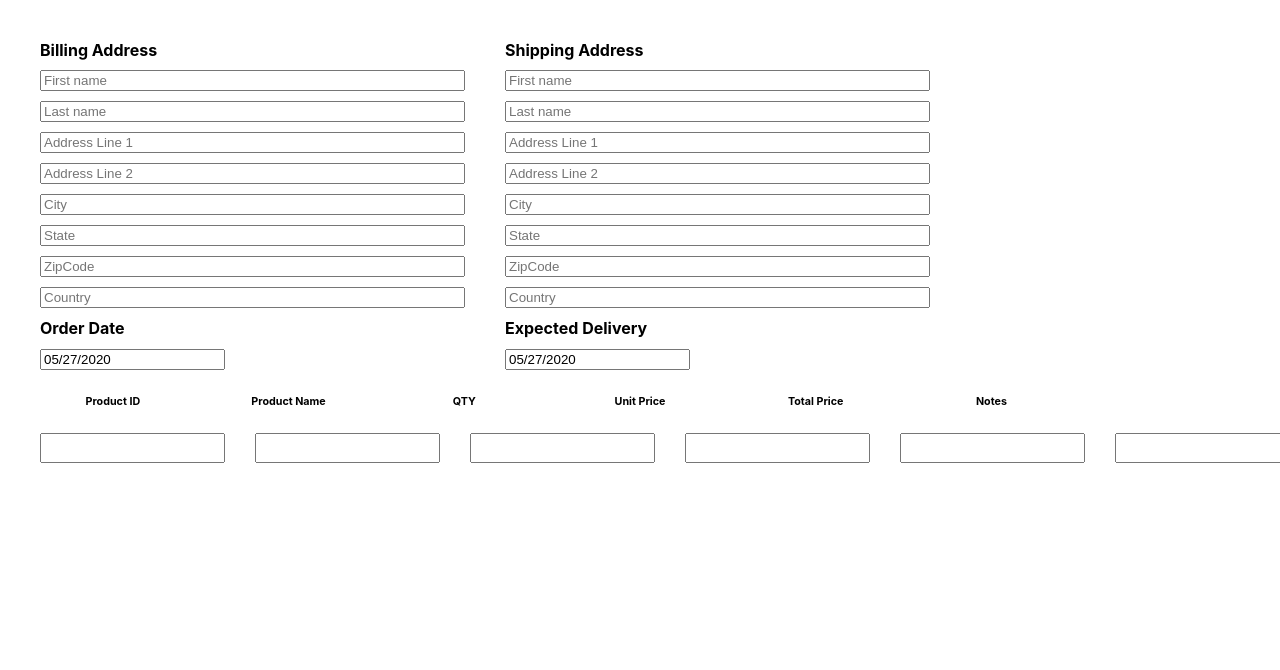
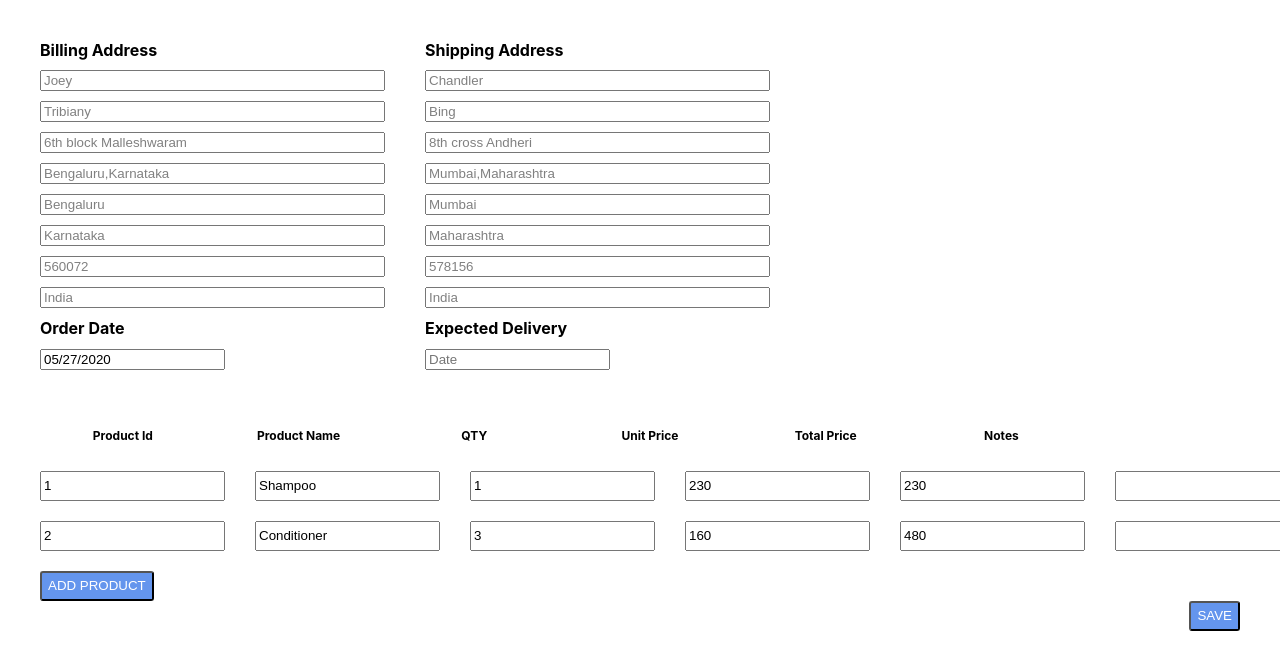
Before and after one commit to NikithaNadig/Shopping-Cart, a React (Create React App) app: page / in a window 1280 px wide. Shown: the top 670 px of the page. Built offline with nearby package versions, Linux system fonts and the light colour scheme.

Commit message:
Complete UI with validation

```diff
--- a/src/App.css
+++ b/src/App.css
@@ -4,3 +4,10 @@
 .personal-container {
     display: flex;
 }
+.save-button {
+    float: right;
+    background-color: cornflowerblue;
+    color: white;
+    border-radius: 3px;
+    height: 30px;
+}
--- a/src/App.js
+++ b/src/App.js
@@ -1,16 +1,68 @@
-import React from 'react';
-import PersonalDetails from './personal-details.js/index';
-import ProductDetails from './product-details/'
-import './App.css';
+import React, { useState } from "react";
+import PersonalDetails from "./personal-details.js/index";
+import ProductDetails from "./product-details/";
+import { ShoppingDetails} from "./shopping-details";
+import "./App.css";
 
 function App() {
+  const [billingAddress, setBillingAddress] = useState(
+    ShoppingDetails.billingAddress
+  );
+  const [shippingAddress, setShippingAddress] = useState(
+    ShoppingDetails.shippingAddress
+  );
+
+
+  const [finalJson, setFinalJson] = useState(ShoppingDetails);
+
+  const saveData =() => {
+    return(
+      console.log(finalJson)
+    )
+  }
+
+  const handleChange = (key, value, type) => {
+    type === "billingAddress" &&
+    setBillingAddress((prevState) => {
+        let billingAddress = Object.assign({}, prevState);
+        billingAddress[key] = value;
+        return billingAddress;
+      });
+      type === "shippingAddress" &&
+    setShippingAddress((prevState) => {
+        let shippingAddress = Object.assign({}, prevState);
+        shippingAddress[key] = value;
+        return shippingAddress;
+      });
+
+    setFinalJson({
+      billingAddress: billingAddress,
+      shippingAddress: shippingAddress,
+
+    });
+  };
+
+
   return (
     <div className="App">
-    <div className="personal-container">
-     <PersonalDetails name="Billing Address" shippingDate="Order Date"/>
-     <PersonalDetails name="Shipping Address" shippingDate="Expected Delivery"/>
-    </div>
-     <ProductDetails />
+      <div className="personal-container">
+        <PersonalDetails
+          Addressname="Billing Address"
+          shippingDate="Order Date"
+          billingAddress={billingAddress}
+          handleChange={handleChange}
+          fieldName={billingAddress}
+        />
+        <PersonalDetails
+          Addressname="Shipping Address"
+          shippingDate="Expected Delivery"
+          shippingAddress={shippingAddress}
+          handleChange={handleChange}
+          fieldName={shippingAddress}
+        />
+      </div>
+      <ProductDetails />
+      <button className="save-button" onClick={saveData}>SAVE</button>
     </div>
   );
 }
--- a/src/personal-details.js/index.js
+++ b/src/personal-details.js/index.js
@@ -1,26 +1,106 @@
-import React,{useState} from "react";
+import React, { useState } from "react";
 import DatePicker from "react-datepicker";
+import "react-datepicker/dist/react-datepicker.css";
 import "./personal-details.css";
 
-const PersonalDetails = ({ name, shippingDate }) => {
-  const [startDate, setStartDate] = useState(new Date());
-  const handleChange = date => {
-    setStartDate(date);
+const PersonalDetails = ({
+  Addressname,
+  shippingDate,
+  billingAddress,
+  shippingAddress,
+  handleChange,
+  fieldName
+}) => {
+  const [orderedDate, setOrderedDate] = useState(new Date());
+  const [expectedDate, setExpectedDate] = useState("");
+
+  const RegexAddr = RegExp(/[A-Za-z0-9'.\-\s,]/);
+  const RegexZip = RegExp(/^\d{1,5}$/);
+
+  const handleFieldChange = (e, key) => {
+    const { name, value } = e.target;
+    const updateDom =document.getElementById(name);
+
+    switch (name) {
+      case "last-name":
+          if(typeof updateDom !== 'undefined' && updateDom !== null) {
+        value.length < 7
+          ? (updateDom.innerHTML = "Last name should contain atleast 7 letters")
+          : (updateDom.innerHTML = "");
+          }
+        break;
+
+      case "state":
+        value === ""
+          ? (updateDom.innerHTML = "This feild cannot be empty")
+          : (updateDom.innerHTML = "");
+        break;
+      case "zip-code":
+        RegexZip.test(value)
+          ? (updateDom.innerHTML = "Five-digit Zip Code.")
+          : (updateDom.innerHTML = "");
+
+        break;
+      case "adddress 1":
+        RegexAddr.test(value)
+          ? (updateDom.innerHTML = "No special characters allowed")
+          : (updateDom.innerHTML = "");
+        break;
+      default:
+        break;
+    }
+    handleChange(key, e.target.value, fieldName.type);
   };
   return (
     <div className="personal-details-container">
-      <div className="personal-details personal-details-name">{name}</div>
-      <input className="personal-details" type="text" name="fname" placeholder="First name" size="50"/>
-      <input className="personal-details" type="text" name="fname" placeholder="Last name" />
-      <input className="personal-details" type="text" name="Address Line 1" placeholder="Address Line 1" />
-      <input className="personal-details" type="text" name="Address Line 2" placeholder="Address Line 2" />
-      <input className="personal-details" type="text" name="City" placeholder="City" />
-      <input className="personal-details" type="text" name="State" placeholder="State" />
-      <input className="personal-details" type="text" name="ZipCode" placeholder="ZipCode" />
-      <input className="personal-details" type="text" name="Country" placeholder="Country" />
+      <div className="personal-details personal-details-name">
+        {Addressname}
+      </div>
+      {Addressname === "Billing Address" &&
+        Object.keys(billingAddress)
+          .slice(0, 8)
+          .map(key => {
+            return (
+              <>
+                <input
+                  type="text"
+                  defaultValue={billingAddress[key]}
+                  className="personal-details"
+                  size="40"
+                  onChange={e => handleFieldChange(e, key)}
+                  name={key}
+                />
+              </>
+            );
+          })}
+      {Addressname === "Shipping Address" &&
+        Object.keys(shippingAddress)
+          .slice(0, 8)
+          .map(key => (
+            <input
+              type="text"
+              defaultValue={shippingAddress[key]}
+              className="personal-details"
+              size="40"
+              onChange={e => handleFieldChange(e, key)}
+              name={key}
+            />
+          ))}
       <div>
         <div className="date-picker-container">{shippingDate}</div>
-        <DatePicker selected={startDate} onChange={handleChange} icon={<i className="cal-icon"/>}/>
+        {shippingDate === "Order Date" ? (
+          <DatePicker
+            selected={orderedDate}
+            onChange={date => setOrderedDate(date)}
+            placeholderText="Date"
+          />
+        ) : (
+          <DatePicker
+            selected={expectedDate}
+            onChange={date => setExpectedDate(date)}
+            placeholderText="Date"
+          />
+        )}
       </div>
     </div>
   );
--- a/src/personal-details.js/personal-details.css
+++ b/src/personal-details.js/personal-details.css
@@ -5,15 +5,18 @@
 }
 .personal-details {
     margin-bottom: 10px;
+    color: grey;
 }
 .personal-details-name {
     font-weight: 700;
+    color: black;
 }
 .date-picker-container {
     font-weight: 700;
     margin-bottom: 10px;
+}
 
-}
-.cal-icon {
-    background: url("./calendar-icon.svg") no-repeat ;
-}
+/* .ordered-date {
+    background: url("./calendar-icon.svg") no-repeat;
+
+} */
--- a/src/product-details/index.js
+++ b/src/product-details/index.js
@@ -1,21 +1,37 @@
-import React from 'react';
-import ProductDetailsRow from "./product-details-row"
-import './product-details.css'
+import React, { useState } from "react";
+import ProductDetailsRow from "./product-details-row";
+import { productDetailsRow } from "../shopping-details";
+import "./product-details.css";
 
+const productDetailsHeading = [
+  "Product Id",
+  "Product Name",
+  "QTY",
+  "Unit Price",
+  "Total Price",
+  "Notes"
+];
 const ProductDetails = () => {
-    return (
-        <div>
-            <div className="product-headings">
-            <h6>Product ID</h6>
-            <h6>Product Name</h6>
-            <h6>QTY</h6>
-            <h6>Unit Price</h6>
-            <h6>Total Price</h6>
-            <h6>Notes</h6>
-            </div>
-            <ProductDetailsRow />
-        </div>
-    )
-}
+  const [addNewRow, updateAddNewRow] = useState(productDetailsRow);
+
+  const addNewProduct = () => {
+    updateAddNewRow([...addNewRow, {}]);
+  };
+
+
+  return (
+    <div>
+      <div className="product-headings-container">
+        {productDetailsHeading.map(i => (
+          <h6 className="product-headings">{i}</h6>
+        ))}
+      </div>
+      <ProductDetailsRow />
+      <button className="add-product" onClick={addNewProduct}>
+        ADD PRODUCT
+      </button>
+    </div>
+  );
+};
 
 export default ProductDetails;
--- a/src/product-details/product-details-row/index.js
+++ b/src/product-details/product-details-row/index.js
@@ -1,18 +1,33 @@
-import React from 'react';
-import './product-details-row.css'
+import React, { useState } from "react";
+import { productDetailsRow } from "../../shopping-details";
+import "./product-details-row.css";
 
 const ProductDetailsRow = () => {
+  const [productDetails, updatedproductDetails] = useState(productDetailsRow);
+
+  const handleDelete = item => {
+    productDetails.splice(item, 1);
+    updatedproductDetails([...productDetails])
+  };
+
+
+  return productDetails.map((item, i) => {
     return (
-        <form className="form-container">
-            <input type="number" />
-            <input type="text" />
-            <input type="number" />
-            <input type="number" />
-            <input type="number" />
-            <input type="text" />
-            <button className="delete-btn">DELETE</button>
-        </form>
-    )
-}
+      <>
+      <form className="form-container" >
+        <input type="number" defaultValue={item.productId} />
+        <input type="text" defaultValue={item.productName}  />
+        <input type="number" defaultValue={item.qty} />
+        <input type="number" defaultValue={item.unitPrice} />
+        <input type="number" defaultValue={item.unitPrice * item.qty} />
+        <input type="text" />
+        <button className="delete-btn" onClick={() =>{handleDelete(i)}}>
+          DELETE
+        </button>
+      </form>
+      </>
+    );
+  });
+};
 
 export default ProductDetailsRow;
--- a/src/product-details/product-details-row/product-details-row.css
+++ b/src/product-details/product-details-row/product-details-row.css
@@ -3,13 +3,14 @@
     grid-template-columns: repeat(7,1fr);
     justify-items: center;
     grid-gap: 30px;
+    margin-bottom: 20px;
 }
 
 
 .delete-btn {
     background-color: red;
     color: white;
-    width: 60px;
     height: 30px;
-    border-radius: 6px;
+    border-radius: 3px;
+    border-color: white;
 }
--- a/src/product-details/product-details.css
+++ b/src/product-details/product-details.css
@@ -1,6 +1,24 @@
-.product-headings {
+.product-headings-container {
     display: grid;
     grid-template-columns: repeat(7,1fr);
     justify-items: center;
     grid-gap: 30px;
+    margin-top: 30px;
 }
+
+.product-headings {
+    font-size: 12px;
+    margin-left: 20px;
+}
+
+.add-product {
+    background-color: cornflowerblue;
+    color: white;
+    border-radius: 3px;
+    height: 30px;
+}
+
+.save-product {
+    float: right;
+    margin-top: 40px;
+}
--- /dev/null
+++ b/src/shopping-details.js
@@ -0,0 +1,39 @@
+export const ShoppingDetails ={
+   billingAddress: {
+        "first-name":"Joey",
+        "last-name":"Tribiany",
+        "address 1":"6th block Malleshwaram",
+        "adddress 2":"Bengaluru,Karnataka",
+        "city":"Bengaluru",
+        "state":"Karnataka",
+        "zip-code":"560072",
+        "country":"India",
+        "type": "billingAddress"
+    },
+    shippingAddress :{
+        "first-name":"Chandler",
+        "last-name":"Bing",
+        "address 1":"8th cross Andheri",
+        "adddress 2":"Mumbai,Maharashtra",
+        "city":"Mumbai",
+        "state":"Maharashtra",
+        "zip-code":"578156",
+        "country":"India",
+        "type": "shippingAddress"
+    }
+}
+
+export const productDetailsRow = [
+    {
+        productId :'1',
+        productName: 'Shampoo',
+        qty: 1,
+        unitPrice: 230
+    },
+    {
+        productId :'2',
+        productName: 'Conditioner',
+        qty: 3,
+        unitPrice: 160
+    },
+]
```
